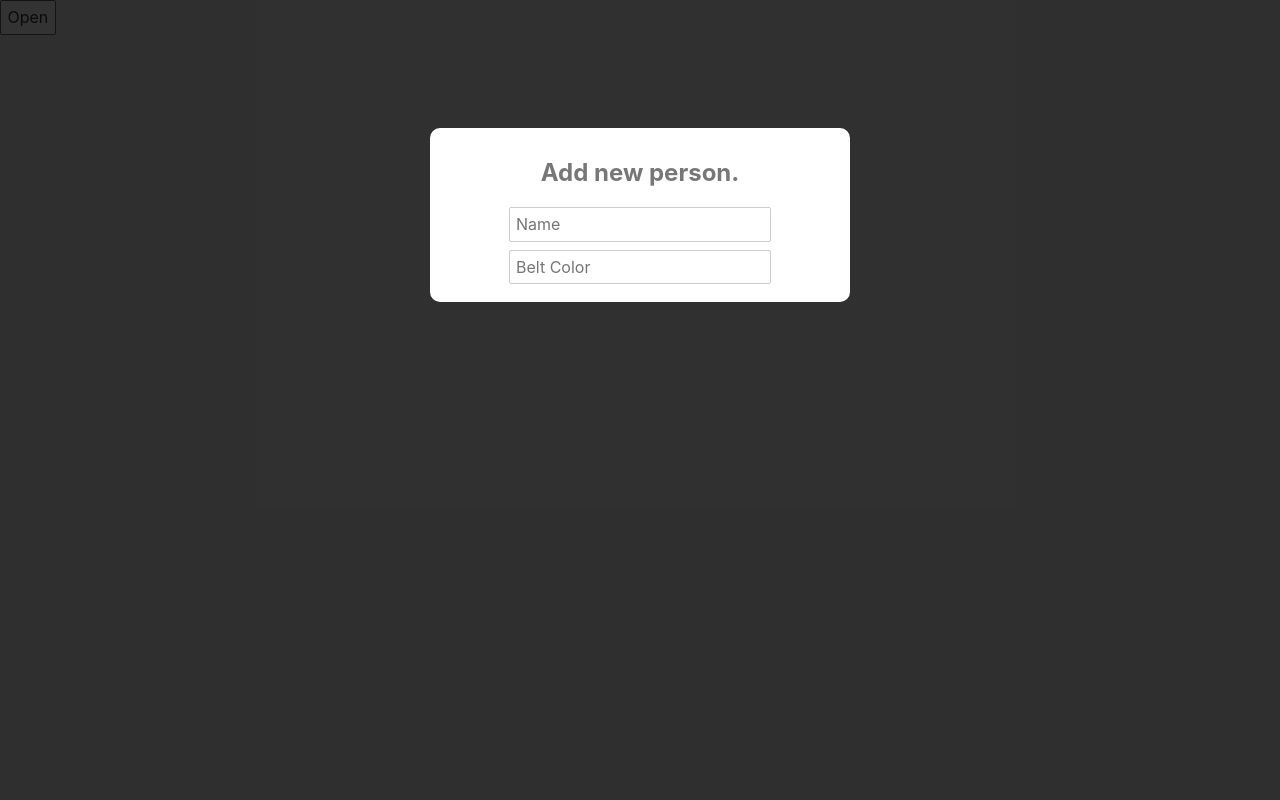
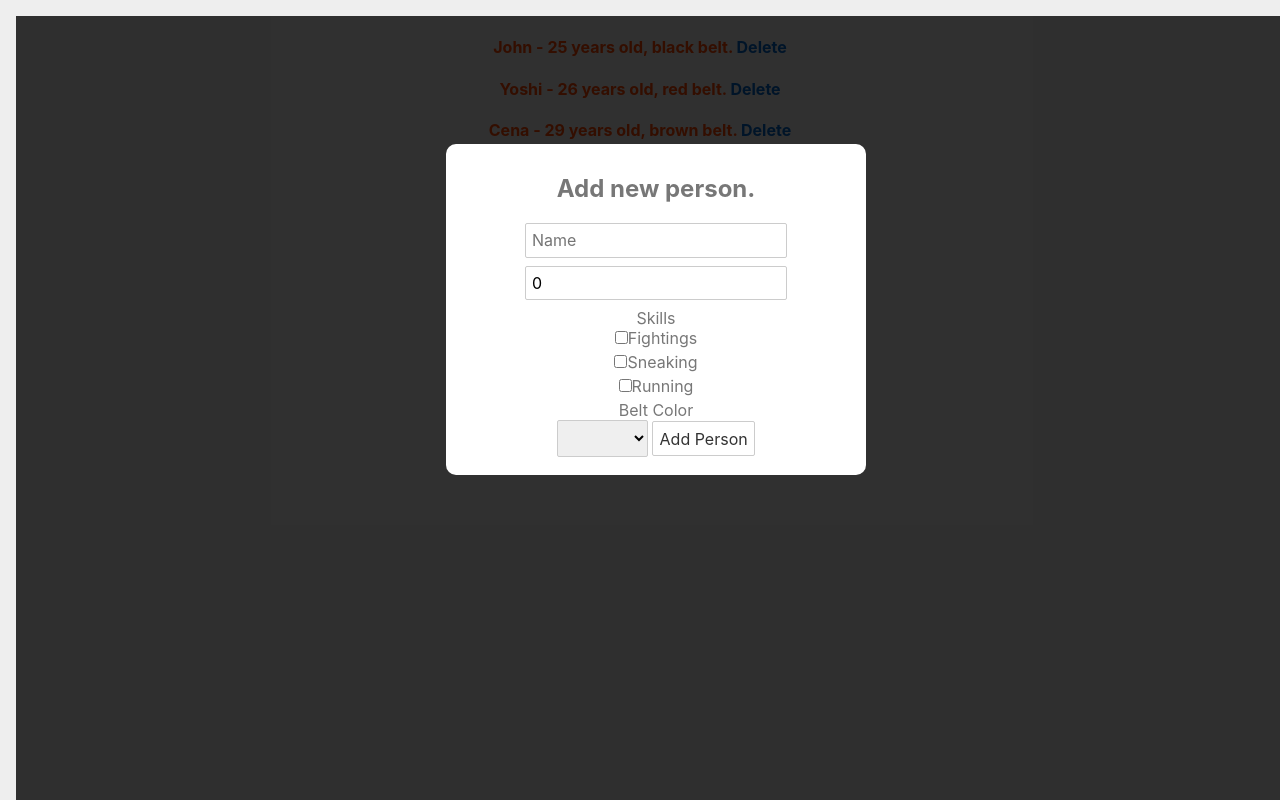
Before and after one commit to imPavan17/svelte, a Svelte app: page / in a window 1280 px wide. Both pictures are taken after a click on the button "Open". Built offline with nearby package versions, Linux system fonts and the light colour scheme.

Commit message:
forms | custom events(to send data to parents)

```diff
--- /dev/null
+++ b/src/AddPerson.svelte
@@ -0,0 +1,45 @@
+<script>
+    import { createEventDispatcher } from 'svelte';
+
+    let dispatch = createEventDispatcher();
+
+    let name = "";
+    let beltColor = "";
+    let age = 0;
+
+    let skills = [];
+
+    const handleSubmit = () => {
+        const person = { id: Math.random(), name, beltColor, age, skills };
+        dispatch('addPerson', person);
+    }
+</script>
+
+<div>
+    <h2>Add new person.</h2>
+	<form on:submit|preventDefault={handleSubmit}>
+		<input type="text" placeholder="Name" bind:value={name}/>
+        <input type="number" placeholder="Age" bind:value={age}/>
+        <label>Skills</label>
+        <!-- <input type="checkbox" bind:checked={fighting}/>Fightings<br>
+        <input type="checkbox" bind:checked={sneaking}/>Sneaking<br>
+        <input type="checkbox" bind:checked={running}/>Running<br> -->
+
+        <input type="checkbox" bind:group={skills} value="fighting"/>Fightings<br>
+        <input type="checkbox" bind:group={skills} value="sneaking"/>Sneaking<br>
+        <input type="checkbox" bind:group={skills} value="running"/>Running<br>
+
+        <label>Belt Color</label>
+        <select bind:value={beltColor}>
+            <option value="black">Black</option>
+            <option value="orange">Orange</option>
+            <option value="brown">Brown</option>
+            <option value="white">White</option>
+        </select>
+        <button>Add Person</button>
+	</form>
+</div>
+
+<style>
+
+</style>
--- a/src/App.svelte
+++ b/src/App.svelte
@@ -3,26 +3,14 @@
 	// import Loops from './concepts/Loops.svelte';
 	// import InlineEventHandlers from './concepts/InlineEventHandlers.svelte';
 	// import Conditionals from './concepts/Conditionals.svelte';
-
-	import Modal from './Modal.svelte';
-
-	let showModal = false;
-
-	const toggleModal = () => {
-		showModal = !showModal;
-	}
+	import People from './People.svelte'
 </script>
 
-<!-- <ReactiveValues /> -->
-<!-- <Loops /> -->
-<!-- <InlineEventHandlers /> -->
-<!-- <Conditionals /> -->
+<div>
+	<!-- <ReactiveValues /> -->
+	<!-- <Loops /> -->
+	<!-- <InlineEventHandlers /> -->
+	<!-- <Conditionals /> -->
 
-<Modal {showModal} on:click={toggleModal}>
-	<h2>Add new person.</h2>
-	<form>
-		<input type="text" placeholder="Name"/>
-		<input type="text" placeholder="Belt Color"/>
-	</form>
-</Modal>
-<button on:click={toggleModal}>Open</button>
+	<People />
+</div>
--- a/src/Modal.svelte
+++ b/src/Modal.svelte
@@ -1,5 +1,4 @@
 <script>
-    export let message;
 	export let showModal = false;
     export let isPromo = false;
 
--- /dev/null
+++ b/src/People.svelte
@@ -0,0 +1,63 @@
+<script>
+	import Modal from './Modal.svelte';
+	import AddPerson from './AddPerson.svelte';
+
+	let showModal = false;
+
+	let people = [
+		{ name: "John", age: 25, id: 1, beltColor: 'black' },
+		{ name: "Yoshi", age: 26, id: 2, beltColor: 'red' },
+		{ name: "Cena", age: 29, id: 3, beltColor: 'brown' }
+	];
+
+    const addPerson = ({ detail }) => {
+        people = [detail, ...people];
+        showModal = !showModal;
+    };
+
+    const handleDelete = (id) => {
+        people = people.filter(person => person.id !== id);
+    };
+
+	const toggleModal = () => {
+		showModal = !showModal;
+	};
+</script>
+
+<main>
+	<Modal {showModal} on:click={toggleModal}>
+		<AddPerson on:addPerson={addPerson}/>
+	</Modal>
+
+	<!-- key is passed inside () -->
+	{#each people as person (person.id)}
+		<div>
+			<h4>
+                {person.name} - {person.age} years old, {person.beltColor} belt.
+                {#if person.skills}
+                    Skills - ({person.skills.join(', ')})
+                {/if}
+                <a href="#!" on:click={() => handleDelete(person.id)}>Delete</a>
+            </h4>
+		</div>
+		{:else}
+		<p>There are no people.</p>
+	{/each}
+
+	<button on:click={toggleModal}>Open</button>
+
+</main>
+
+<style>
+	main {
+		text-align: center;
+		padding: 1em;
+		max-width: 240px;
+		margin: 0 auto;
+	}
+	@media (min-width: 640px) {
+		main {
+			max-width: none;
+		}
+	}
+</style>
```
